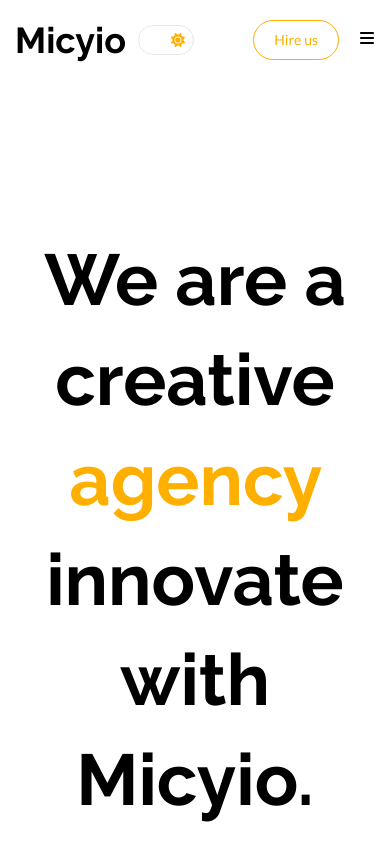
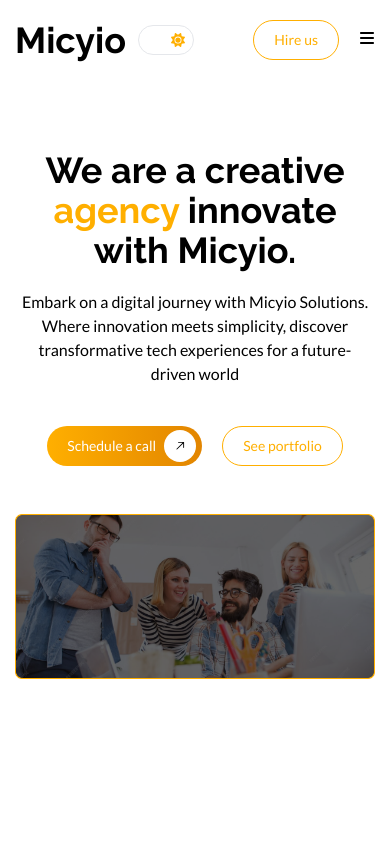
Before and after one commit to micyio/micyio, a Next.js app: page / in a window 390 px wide. Shown: the top 844 px of the page. Built offline with nearby package versions, Linux system fonts and the light colour scheme.

Commit message:
hero section responsive done

```diff
--- a/src/app/globals.css
+++ b/src/app/globals.css
@@ -7,7 +7,7 @@
 }
 
 .heading-one {
-  @apply font-sans text-7xl font-bold leading-[100px];
+  @apply font-sans text-4xl font-bold leading-10 sm:text-5xl sm:leading-[70px] lg:text-7xl lg:leading-[100px];
 }
 .heading-two {
   @apply font-sans text-[56px] font-bold;
@@ -28,5 +28,5 @@
 }
 
 .button-primary {
-  @apply h-12 rounded-[24px]  bg-gradient-to-r from-primary to-deepOrange py-2 pl-[20px] pr-1.5 font-lato text-lg font-semibold text-white;
+  @apply h-10 rounded-[24px] bg-gradient-to-r  from-primary to-deepOrange py-2 pl-[20px] pr-1.5 font-lato text-sm font-medium text-white md:text-base lg:text-lg xl:h-12 xl:font-semibold;
 }
--- a/src/features/home/hero/hero.component.tsx
+++ b/src/features/home/hero/hero.component.tsx
@@ -4,11 +4,11 @@
 export function Hero() {
   return (
     <div className="container">
-      <h1 className="heading-one mx-auto mt-40 max-w-[871px]  text-center">
+      <h1 className="heading-one md:mt-30 mx-auto mt-20 max-w-[871px] text-center lg:mt-40">
         We are a creative <span className="text-primary">agency</span> innovate
         with Micyio.
       </h1>
-      <p className="mx-auto mt-5 max-w-[635px] text-center">
+      <p className="mx-auto mt-5 max-w-[350px] text-center lg:max-w-[635px] ">
         Embark on a digital journey with Micyio Solutions. Where innovation
         meets simplicity, discover transformative tech experiences for a
         future-driven world
@@ -22,12 +22,14 @@
         </button>
         <button className="button-outline">See portfolio</button>
       </div>
+
       <Image
         src="/images/video-thumbnail.png"
         alt="video thumbnail"
-        width="1220"
-        height="560"
-        className=" mt-[100px] h-[560px] w-[1220px] object-cover"
+        width={1220}
+        height={560}
+        layout="responsive"
+        className="mt-12 object-cover lg:mt-[100px]"
       />
     </div>
   );
```
